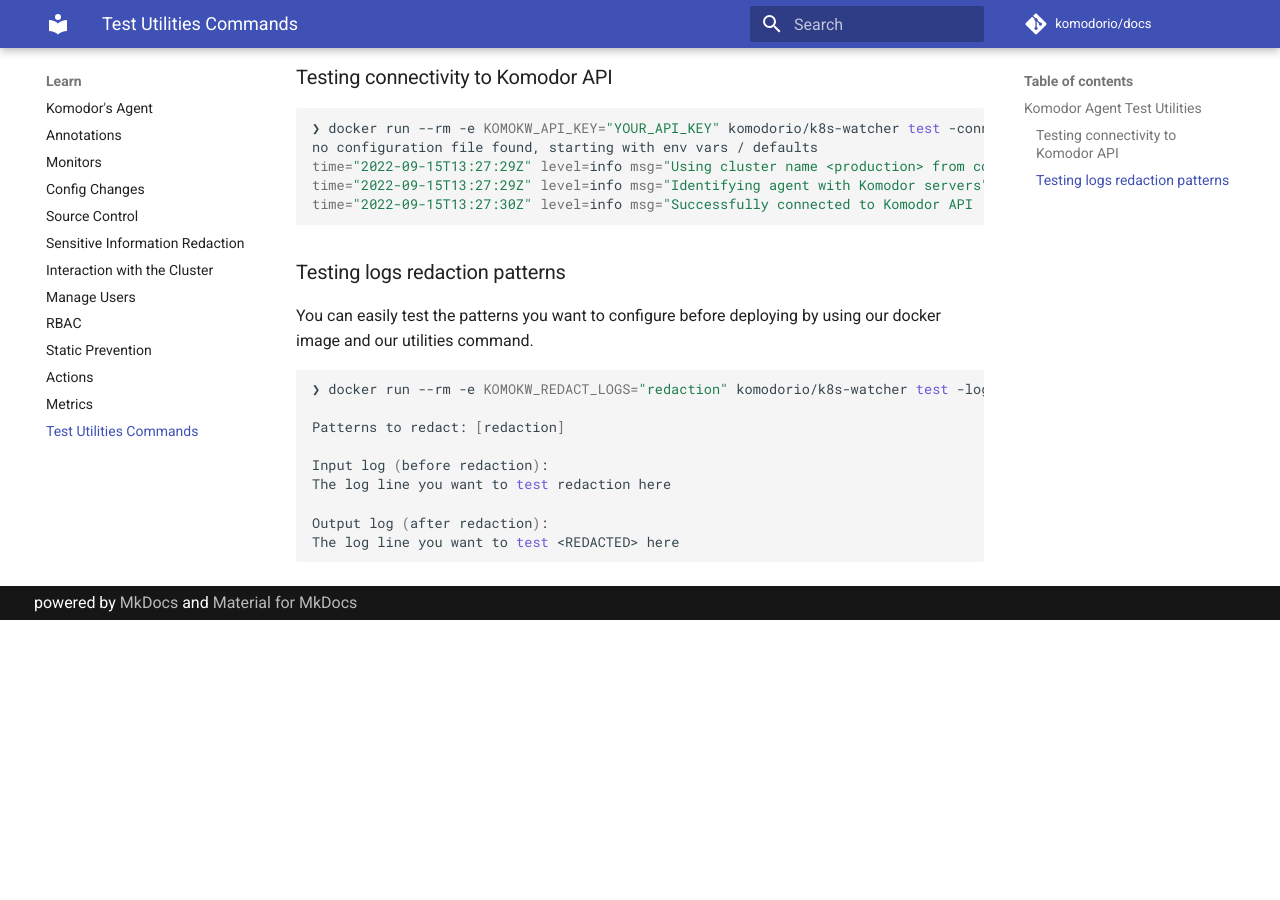
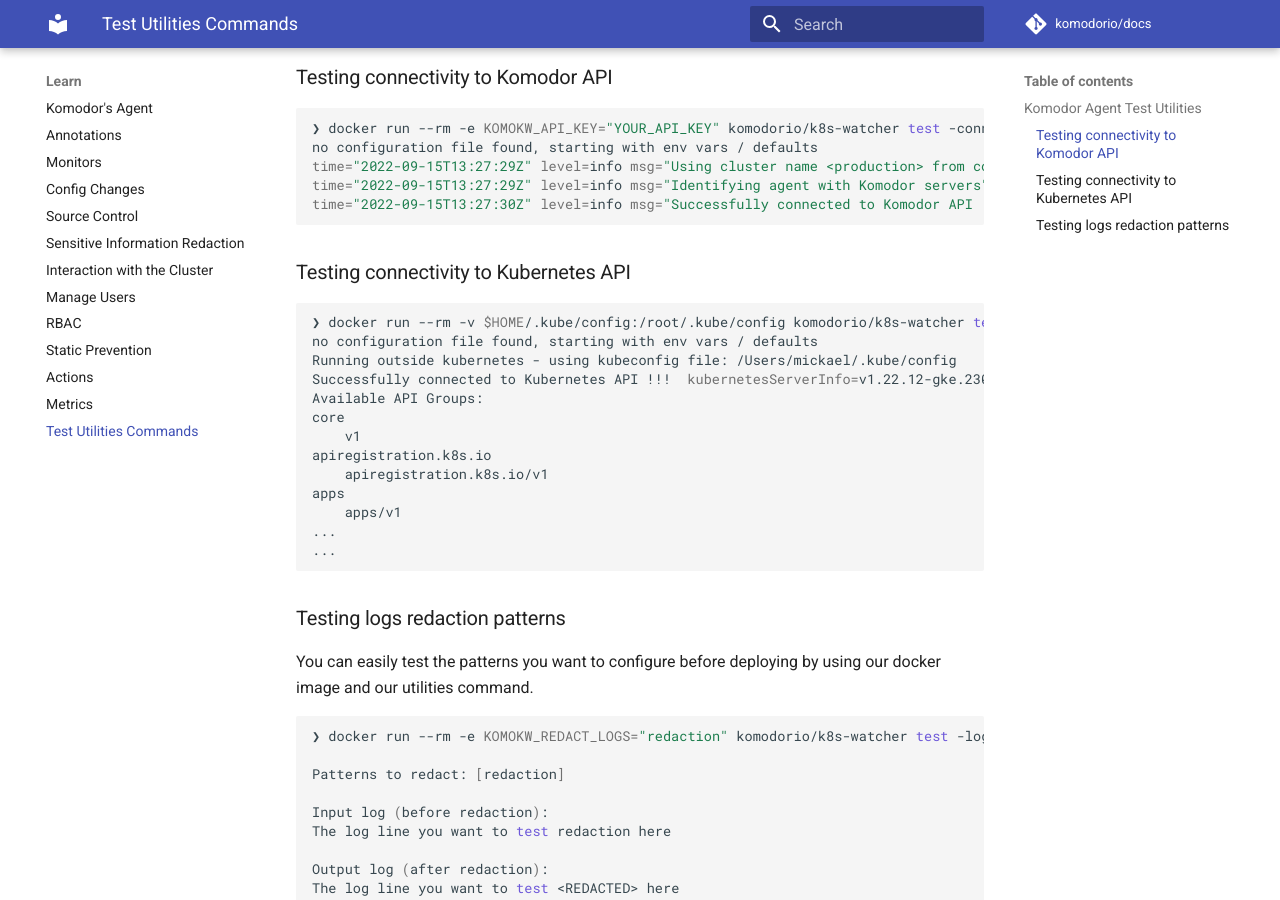
Before and after one commit to komodorio/docs, an MkDocs documentation site: the page built from docs/Learn/Test-Utilities-Commands.md, in a window 1280 px wide and 900 px high, scrolled down 463 px. Built offline with MkDocs 1.6.1 and Material for MkDocs 9.7.7, drawn with Linux system fonts in a browser that asks for light colours; comment, search, counter and statistics services are not loaded; before the commit the page ends 1083 px from its top, so only the background shows below that.

Commit message:
update test connectivity commands

````diff
--- a/docs/Learn/Test-Utilities-Commands.md
+++ b/docs/Learn/Test-Utilities-Commands.md
@@ -26,6 +26,25 @@
 time="2022-09-15T13:27:30Z" level=info msg="Successfully connected to Komodor API !!!"
 ```
 
+### Testing connectivity to Kubernetes API
+
+```bash
+❯ docker run --rm -v $HOME/.kube/config:/root/.kube/config komodorio/k8s-watcher test -clusterconnectivity
+no configuration file found, starting with env vars / defaults
+Running outside kubernetes - using kubeconfig file: /Users/mickael/.kube/config
+Successfully connected to Kubernetes API !!!  kubernetesServerInfo=v1.22.12-gke.2300
+Available API Groups:
+core
+	v1
+apiregistration.k8s.io
+	apiregistration.k8s.io/v1
+apps
+ 	apps/v1
+...
+...
+```
+
+
 ### Testing logs redaction patterns
 
 You can easily test the patterns you want to configure before deploying by using our docker image and our utilities command.
````
